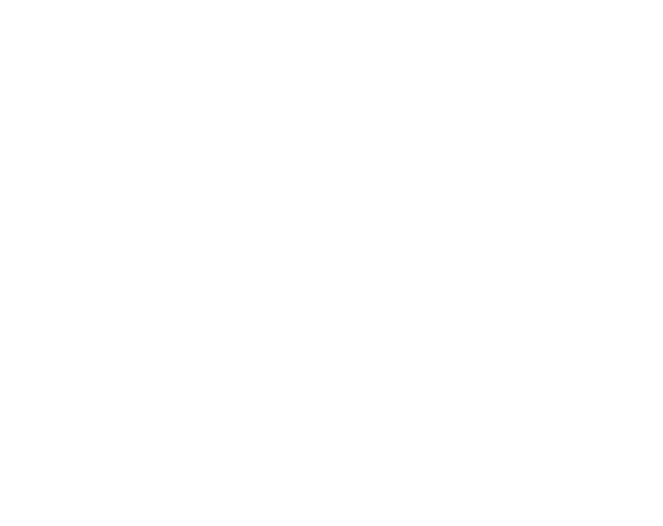
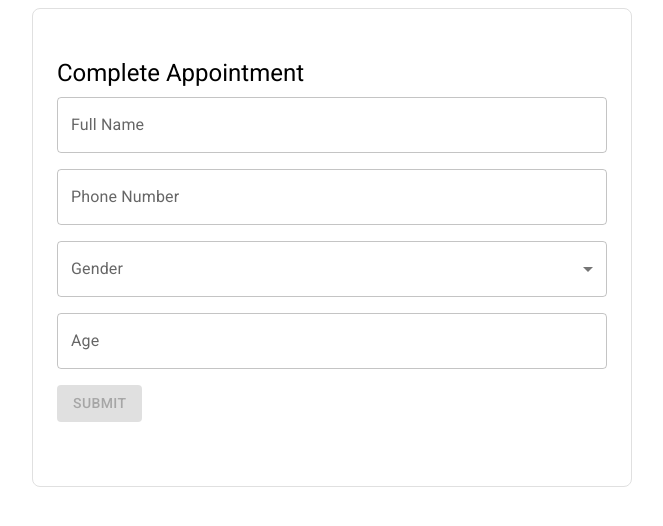
Before and after one commit to Equity-Afya/client-frontend, a React (Vite) app: page /complete-booking in a window 1280 px wide. Before the commit this address had no page. Shown: the top 526 px of the page, without its empty margins (308-971 px from the left). Built offline with nearby package versions, Linux system fonts and the light colour scheme.

Commit message:
Updated Booking pages

```diff
--- a/package.json
+++ b/package.json
@@ -28,7 +28,6 @@
     "react-chartjs-2": "^5.2.0",
     "react-dom": "^18.0.0",
     "react-router-dom": "^6.22.3",
-    "react-router-dom": "^6.22.2",
     "recharts": "^2.12.3",
     "router": "^1.3.8",
     "styled-components": "^6.1.8"
--- a/src/components/Booking/BookingForm.jsx
+++ b/src/components/Booking/BookingForm.jsx
@@ -1,4 +1,5 @@
 import React, { useState } from "react";
+import { useNavigate } from "react-router-dom";
 import {
   Container,
   Typography,
@@ -7,11 +8,14 @@ import {
   CircularProgress,
   LinearProgress,
   MenuItem,
+  Grid,
 } from "@mui/material";
 
 const services = ["Dentist", "General Checkup", "Other Service"];
 
-const BookingForm = ({ onNext }) => {
+const BookingForm = () => {
+  const navigate = useNavigate(); // useNavigate hook for navigation
+
   const [bookFor, setBookFor] = useState("");
   const [selectedService, setSelectedService] = useState("");
   const [date, setDate] = useState("");
@@ -24,7 +28,7 @@ const BookingForm = ({ onNext }) => {
     // Here you can save data or perform any action before moving to the next page
     setTimeout(() => {
       setLoading(false);
-      onNext();
+      navigate("/complete-booking"); // Navigate to complete booking page
     }, 1500); // Simulating saving data with a timeout
   };
 
@@ -37,10 +41,13 @@ const BookingForm = ({ onNext }) => {
         borderColor: "grey.300",
         borderRadius: 2,
         overflow: "hidden", // Set overflow to hidden
-
       }}
     >
-      <Typography variant="h5" gutterBottom>
+      <Typography
+        variant="h5"
+        gutterBottom
+        sx={{ textAlign: "center", color: "#C00010", fontWeight: "bold" }}
+      >
         Book Appointment
       </Typography>
       <TextField
@@ -82,6 +89,8 @@ const BookingForm = ({ onNext }) => {
         <MenuItem value="physical">Physical</MenuItem>
         <MenuItem value="virtual">Virtual</MenuItem>
       </TextField>
+      <Grid container spacing={2} sx={{ mb: 2 }}>
+        <Grid item xs={6}>
           <TextField
             type="date"
             label="Select date"
@@ -89,8 +98,17 @@ const BookingForm = ({ onNext }) => {
             onChange={(e) => setDate(e.target.value)}
             fullWidth
             variant="outlined"
-        sx={{ width: "calc(50% - 12px)", marginRight: 2, mb: 2 }}
+            InputLabelProps={{ shrink: true }}
+            sx={{
+              "& .MuiInputBase-input": {
+                backgroundColor: "#f7f7f7",
+                borderRadius: "4px",
+                padding: "10px",
+              },
+            }}
           />
+        </Grid>
+        <Grid item xs={6}>
           <TextField
             type="time"
             label="Select time"
@@ -98,8 +116,17 @@ const BookingForm = ({ onNext }) => {
             onChange={(e) => setTime(e.target.value)}
             fullWidth
             variant="outlined"
-        sx={{ width: "calc(50% - 12px)", mb: 2 }}
+            InputLabelProps={{ shrink: true }}
+            sx={{
+              "& .MuiInputBase-input": {
+                backgroundColor: "#f7f7f7",
+                borderRadius: "4px",
+                padding: "10px",
+              },
+            }}
           />
+        </Grid>
+      </Grid>
       <Button
         variant="contained"
         color="primary"
--- a/src/components/Booking/CompleteBooking.jsx
+++ b/src/components/Booking/CompleteBooking.jsx
@@ -0,0 +1,98 @@
+import React, { useState } from "react";
+import {
+  Container,
+  Typography,
+  TextField,
+  Button,
+  CircularProgress,
+  LinearProgress,
+  MenuItem,
+} from "@mui/material";
+
+const CompleteAppointment = ({ onSubmit }) => {
+  const [fullName, setFullName] = useState("");
+  const [phoneNumber, setPhoneNumber] = useState("");
+  const [gender, setGender] = useState("");
+  const [age, setAge] = useState("");
+  const [loading, setLoading] = useState(false);
+
+  const handleSubmit = () => {
+    setLoading(true);
+    // Here you can save data or perform any action
+    setTimeout(() => {
+      setLoading(false);
+      onSubmit();
+    }, 1500); // Simulating saving data with a timeout
+  };
+
+  return (
+    <Container
+      maxWidth="sm" // You can adjust the maxWidth as needed
+      sx={{
+        padding: 6,
+        border: 1,
+        borderColor: "grey.300",
+        borderRadius: 2,
+        overflow: "hidden", // Set overflow to hidden
+      }}
+    >
+      <Typography variant="h5" gutterBottom>
+        Complete Appointment
+      </Typography>
+      <TextField
+        label="Full Name"
+        value={fullName}
+        onChange={(e) => setFullName(e.target.value)}
+        fullWidth
+        variant="outlined"
+        sx={{ mb: 2 }}
+      />
+      <TextField
+        label="Phone Number"
+        value={phoneNumber}
+        onChange={(e) => setPhoneNumber(e.target.value)}
+        fullWidth
+        variant="outlined"
+        sx={{ mb: 2 }}
+      />
+      <TextField
+        select
+        label="Gender"
+        value={gender}
+        onChange={(e) => setGender(e.target.value)}
+        fullWidth
+        variant="outlined"
+        sx={{ mb: 2 }}
+      >
+        <MenuItem value="male">Male</MenuItem>
+        <MenuItem value="female">Female</MenuItem>
+        <MenuItem value="other">Other</MenuItem>
+      </TextField>
+      <TextField
+        type="number"
+        label="Age"
+        value={age}
+        onChange={(e) => setAge(e.target.value)}
+        fullWidth
+        variant="outlined"
+        sx={{ mb: 2 }}
+      />
+      <Button
+        variant="contained"
+        color="primary"
+        onClick={handleSubmit}
+        disabled={!fullName || !phoneNumber || !gender || !age || loading}
+        sx={{
+          mb: 2,
+          backgroundColor: "#C00010",
+          "&:hover": { backgroundColor: "#800008" },
+        }}
+      >
+        {loading ? <CircularProgress size={24} /> : "Submit"}
+      </Button>
+      {loading && <LinearProgress sx={{ mb: 2 }} />}
+    </Container>
+  );
+};
+
+export default CompleteAppointment;
--- a/src/components/ForgotPassword/ForgotPassword.jsx
+++ b/src/components/ForgotPassword/ForgotPassword.jsx
@@ -15,9 +15,12 @@ function ForgotPassword() {
     e.preventDefault();
     setLoading(true);
     try {
-      const response = await axios.post('https://8ed2-102-210-244-74.ngrok-free.app/api/patient/forgotpassword', {
-        email
-      });
+      const response = await axios.post(
+        "https://b0d3-102-210-244-74.ngrok-free.app/api/patient/forgotpassword",
+        {
+          email,
+        }
+      );
 
       alert(response.data.message);
 
--- a/src/components/Login/LoginForm.jsx
+++ b/src/components/Login/LoginForm.jsx
@@ -18,10 +18,13 @@ function Login() {
     e.preventDefault();
 
     try {
-      const response = await axios.post('https://8ed2-102-210-244-74.ngrok-free.app/api/patient/login', {
-        email,
-        password
-      });
+      const response = await axios.post(
+        "https://b0d3-102-210-244-74.ngrok-free.app/api/patient/login",
+        {
+          email,
+          password,
+        }
+      );
 
       alert(response.data.message); // Display login status message
 
--- a/src/pages/CompleteAppointmentPage.jsx
+++ b/src/pages/CompleteAppointmentPage.jsx
@@ -1,10 +1,9 @@
 import React from 'react'
+import CompleteAppointment from '../components/Booking/CompleteBooking'
 
 const CompleteAppointmentPage = () => {
   return (
-    <div>
-
-    </div>
+    <CompleteAppointment />
   )
 }
 
--- a/src/routes/index.jsx
+++ b/src/routes/index.jsx
@@ -17,6 +17,8 @@ import ForgotPasswordPage from "../pages/ForgotPasswordPage";
 import BookAppointmentPage from "../pages/BookAppointmentPage";
 import ModernLabPage from "../pages/ModernLabPage";
 import OtpPasswordPage from "../pages/OtpPasswordPage"
+import CompleteAppointment from "../components/Booking/CompleteBooking";
+import CompleteAppointmentPage from "../pages/CompleteAppointmentPage";
 
 function AppRoutes() {
   return (
@@ -43,7 +45,7 @@ function AppRoutes() {
         <Route path="/otp-password" element={<OtpPasswordPage />} />
         <Route path="/book-appointment" element={<BookAppointmentPage />} />
         <Route path="/modern-lab" element={<ModernLabPage />} />
-
+        <Route path="complete-booking" element={<CompleteAppointmentPage />} />
       </Routes>
     </Router>
   );
```
Lines whose indentation alone changed are shown as unchanged.
